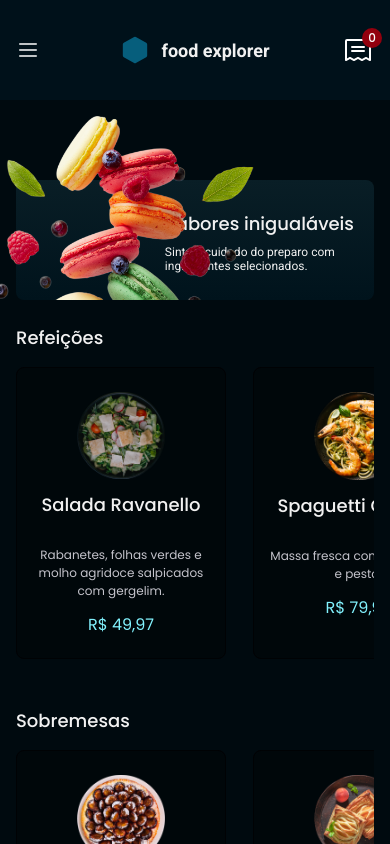
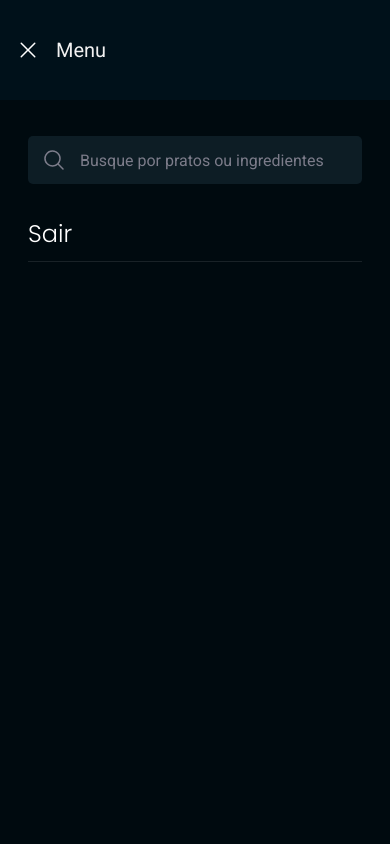
Before and after one commit to Carlosalexandree/foodexplorer, a React (Vite) app: page / in a window 390 px wide. Both pictures are taken after a click on the button "Abrir menu". Shown: the top 844 px of the page. Built offline with nearby package versions, Linux system fonts and the light colour scheme.

Commit message:
feat: add mobile menu and fix home banner on mobile, closes #3

```diff
--- a/src/components/Header/index.jsx
+++ b/src/components/Header/index.jsx
@@ -1,17 +1,26 @@
+import { useState } from "react";
 import {
   Hexagon,
   List,
   MagnifyingGlass,
   Receipt,
   SignOut,
+  X,
 } from "@phosphor-icons/react";
 import { Container, Content } from "./styles";
 
 export function Header() {
+  const [menuOpen, setMenuOpen] = useState(false);
+
   return (
     <Container>
       <Content>
-        <button type="button" className="menu" aria-label="Abrir menu">
+        <button
+          type="button"
+          className="menu"
+          aria-label="Abrir menu"
+          onClick={() => setMenuOpen(true)}
+        >
           <List size={24} />
         </button>
 
@@ -39,6 +48,32 @@ export function Header() {
           <SignOut size={22} />
         </button>
       </Content>
+
+      {menuOpen && (
+        <nav className="mobile-menu">
+          <div className="top">
+            <button
+              type="button"
+              aria-label="Fechar menu"
+              onClick={() => setMenuOpen(false)}
+            >
+              <X size={24} />
+            </button>
+            <span>Menu</span>
+          </div>
+
+          <div className="body">
+            <label className="search-mobile">
+              <MagnifyingGlass size={24} />
+              <input type="text" placeholder="Busque por pratos ou ingredientes" />
+            </label>
+
+            <button type="button" className="exit">
+              Sair
+            </button>
+          </div>
+        </nav>
+      )}
     </Container>
   );
 }
--- a/src/components/Header/styles.js
+++ b/src/components/Header/styles.js
@@ -8,6 +8,77 @@ export const Container = styled.header`
 
   @media (${({ theme }) => theme.SCREENS.LG}) {
     height: 104px;
+  }
+
+  .mobile-menu {
+    position: fixed;
+    inset: 0;
+    z-index: 10;
+    display: flex;
+    flex-direction: column;
+    background: ${({ theme }) => theme.DARK.D400};
+
+    .top {
+      display: flex;
+      align-items: center;
+      gap: 1rem;
+      height: 6.25rem;
+      padding-inline: 1rem;
+      background: ${({ theme }) => theme.DARK.D600};
+      font-family: "Roboto", sans-serif;
+      font-size: 1.25rem;
+    }
+
+    .top button,
+    .exit {
+      display: flex;
+      align-items: center;
+      background: none;
+      border: none;
+      color: ${({ theme }) => theme.LIGHT.L100};
+    }
+
+    .body {
+      display: flex;
+      flex-direction: column;
+      gap: 2rem;
+      padding: 2.25rem 1.75rem;
+    }
+
+    .search-mobile {
+      display: flex;
+      align-items: center;
+      gap: 14px;
+      height: 3rem;
+      padding: 0 14px;
+      border-radius: 5px;
+      background: ${({ theme }) => theme.DARK.D900};
+      color: ${({ theme }) => theme.LIGHT.L500};
+
+      input {
+        flex: 1;
+        height: 100%;
+        background: transparent;
+        color: ${({ theme }) => theme.LIGHT.L100};
+        font-family: "Roboto", sans-serif;
+        font-size: 1rem;
+      }
+
+      input::placeholder {
+        color: ${({ theme }) => theme.LIGHT.L500};
+      }
+    }
+
+    .exit {
+      padding-bottom: 0.625rem;
+      border-bottom: 1px solid ${({ theme }) => theme.DARK.D1000};
+      font-size: 1.5rem;
+      font-weight: 300;
+    }
+
+    @media (${({ theme }) => theme.SCREENS.LG}) {
+      display: none;
+    }
   }
 `;
 
--- a/src/pages/Details/Home/styles.js
+++ b/src/pages/Details/Home/styles.js
@@ -17,7 +17,11 @@ export const Container = styled.div`
     width: 100%;
     max-width: 72rem;
     padding-inline: 1rem;
-    margin-top: calc(var(--h) * 0.53 + 1rem);
+    margin-top: calc(var(--h) * 0.585 + 1rem);
+
+    @media (${({ theme }) => theme.SCREENS.MD}) {
+      margin-top: calc(var(--h) * 0.53 + 1rem);
+    }
 
     & .bg {
       position: relative;
@@ -31,13 +35,21 @@ export const Container = styled.div`
 
     & .hero-image {
       position: absolute;
-      left: calc(var(--h) * -0.27);
+      left: -2%;
       bottom: 0;
-      width: calc(var(--h) * 2.523);
-      height: calc(var(--h) * 1.531);
+      width: calc(var(--h) * 1.3);
+      height: calc(var(--h) * 1.585);
       background-repeat: no-repeat;
-      background-size: 92% auto;
-      background-position: left top;
+      background-size: contain;
+      background-position: left bottom;
+
+      @media (${({ theme }) => theme.SCREENS.MD}) {
+        left: calc(var(--h) * -0.27);
+        width: calc(var(--h) * 2.523);
+        height: calc(var(--h) * 1.531);
+        background-size: 100% auto;
+        background-position: left top;
+      }
     }
 
     & .texts {
```
